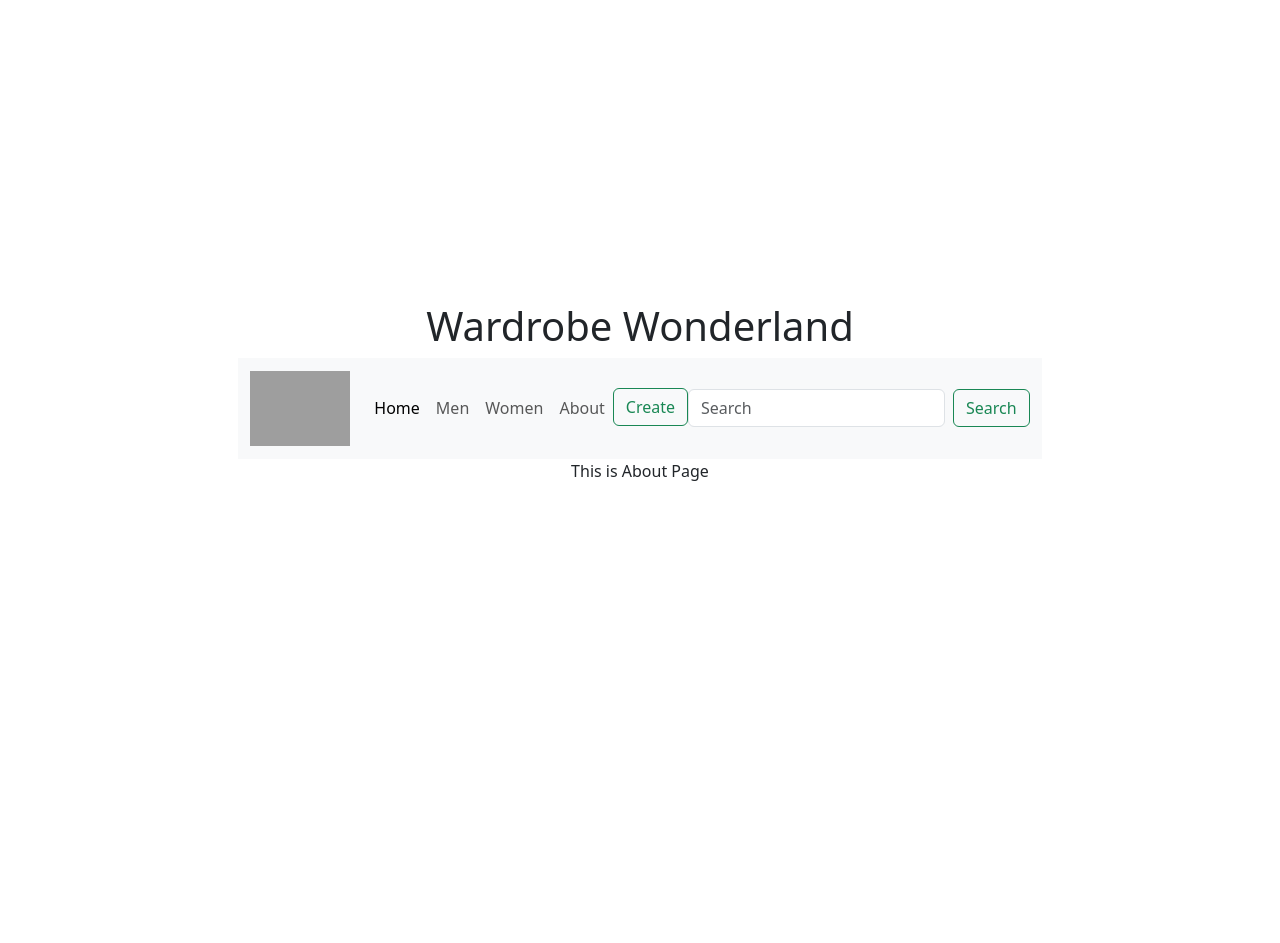
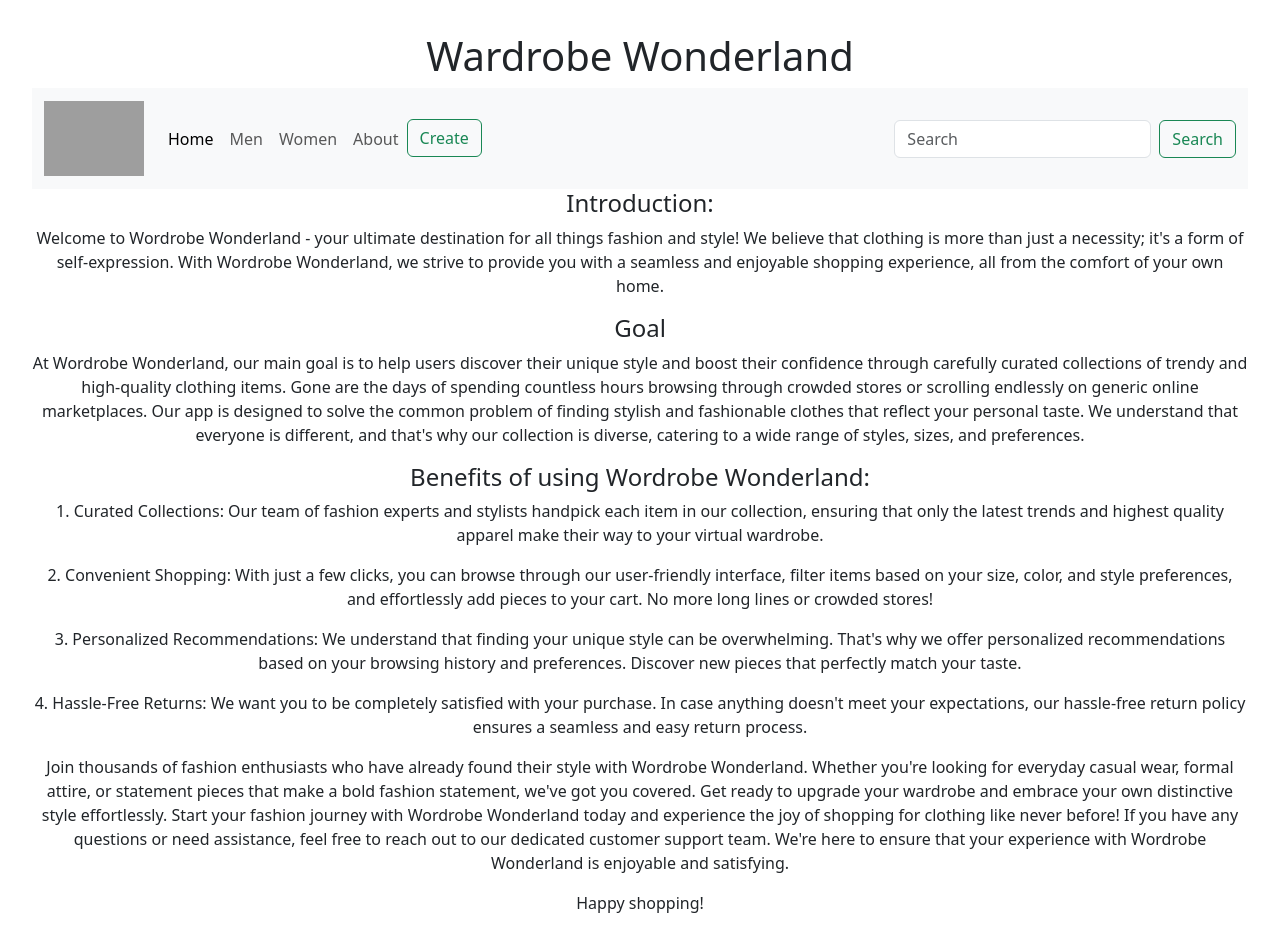
Before and after one commit to Wardrobe-Wonderland/clothingApp-react-vite, a React (Vite) app: page /about in a window 1280 px wide. Shown: the top 943 px of the page. Before the commit the page ends 800 px from the top, so only its background shows below. Built offline with nearby package versions, Linux system fonts and the light colour scheme; grey boxes are pictures that could not be loaded.

Commit message:
added the content in about page

```diff
--- a/src/Pages/AboutPage.jsx
+++ b/src/Pages/AboutPage.jsx
@@ -1,9 +1,69 @@
 import { Link } from "react-router-dom";
-function AboutPage (){
-    return (
-        <div>
-            <p>This is About Page</p>
-        </div>
-    )
+function AboutPage() {
+  return (
+    <>
+    <div>
+      <h4>Introduction:</h4>
+      <p>
+        Welcome to Wordrobe Wonderland - your ultimate destination for all
+        things fashion and style! We believe that clothing is more than just a
+        necessity; it's a form of self-expression. With Wordrobe Wonderland, we
+        strive to provide you with a seamless and enjoyable shopping experience,
+        all from the comfort of your own home.
+      </p>
+      <h4>Goal</h4>
+      <p>
+        At Wordrobe Wonderland, our main goal is to help users discover their
+        unique style and boost their confidence through carefully curated
+        collections of trendy and high-quality clothing items. Gone are the days
+        of spending countless hours browsing through crowded stores or scrolling
+        endlessly on generic online marketplaces. Our app is designed to solve
+        the common problem of finding stylish and fashionable clothes that
+        reflect your personal taste. We understand that everyone is different,
+        and that's why our collection is diverse, catering to a wide range of
+        styles, sizes, and preferences.
+      </p>
+      <h4>Benefits of using Wordrobe Wonderland:</h4>
+      <p>
+        1. Curated Collections: Our team of fashion experts and stylists
+        handpick each item in our collection, ensuring that only the latest
+        trends and highest quality apparel make their way to your virtual
+        wardrobe.
+      </p>
+      <p>
+        2. Convenient Shopping: With just a few clicks, you can browse through
+        our user-friendly interface, filter items based on your size, color, and
+        style preferences, and effortlessly add pieces to your cart. No more
+        long lines or crowded stores!
+      </p>
+      <p>
+        3. Personalized Recommendations: We understand that finding your unique
+        style can be overwhelming. That's why we offer personalized
+        recommendations based on your browsing history and preferences. Discover
+        new pieces that perfectly match your taste.
+      </p>
+      <p>
+        4. Hassle-Free Returns: We want you to be completely satisfied with your
+        purchase. In case anything doesn't meet your expectations, our
+        hassle-free return policy ensures a seamless and easy return process.
+      </p>
+      <p>Join thousands of fashion enthusiasts who have already found their style
+      with Wordrobe Wonderland. Whether you're looking for everyday casual wear,
+      formal attire, or statement pieces that make a bold fashion statement,
+      we've got you covered. Get ready to upgrade your wardrobe and embrace your
+      own distinctive style effortlessly. Start your fashion journey with
+      Wordrobe Wonderland today and experience the joy of shopping for clothing
+      like never before! If you have any questions or need assistance, feel free
+      to reach out to our dedicated customer support team. We're here to ensure
+      that your experience with Wordrobe Wonderland is enjoyable and satisfying.</p>
+      <p style={{height:10}}>Happy shopping!</p>
+    </div><br />
+    <section>
+        <h5>Contact Details</h5>
+        <p>customerservice@ww.com</p>
+    </section>
+
+      </>
+  )
 }
 export default AboutPage;
--- a/src/index.css
+++ b/src/index.css
@@ -77,3 +77,7 @@ button:focus-visible {
   flex-direction: column;
   box-shadow: rgba(0, 0, 0, 0.35) 0px 5px 15px;
 }
+
+.contact {
+
+}
```
